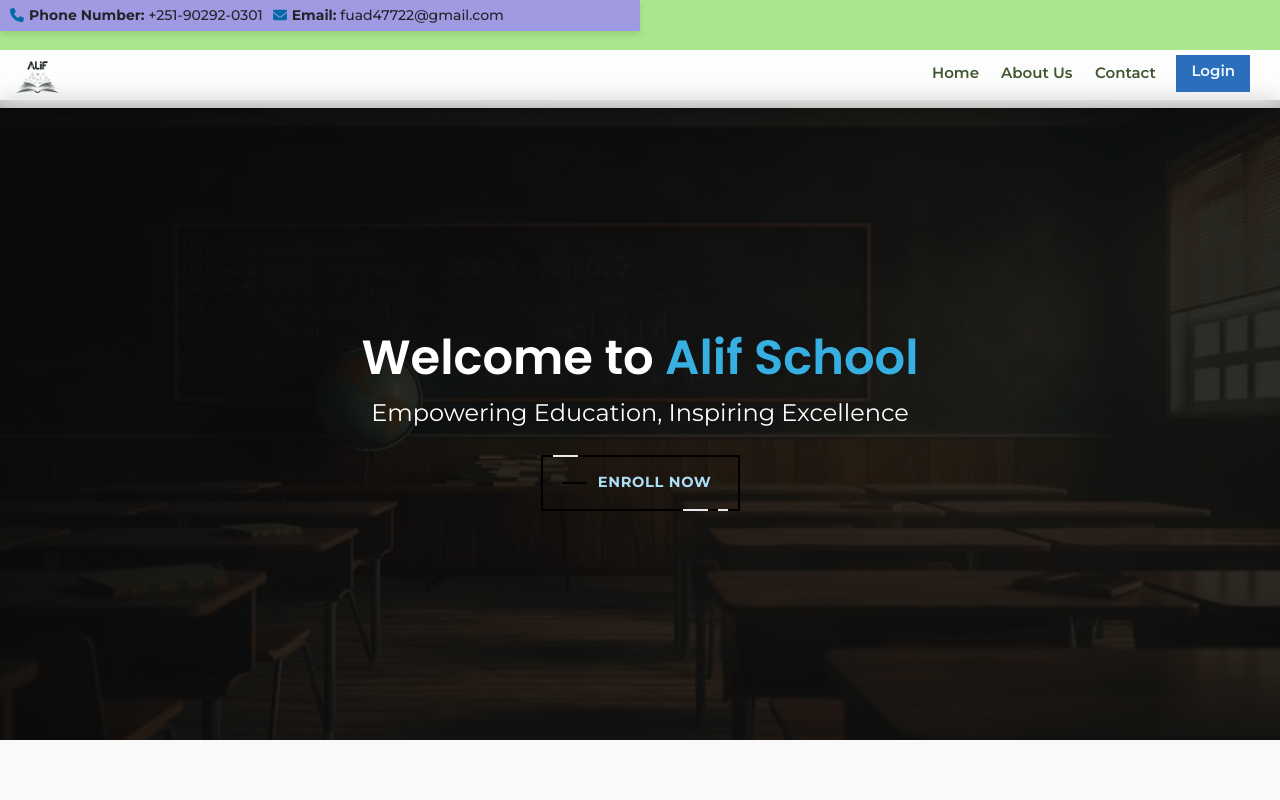
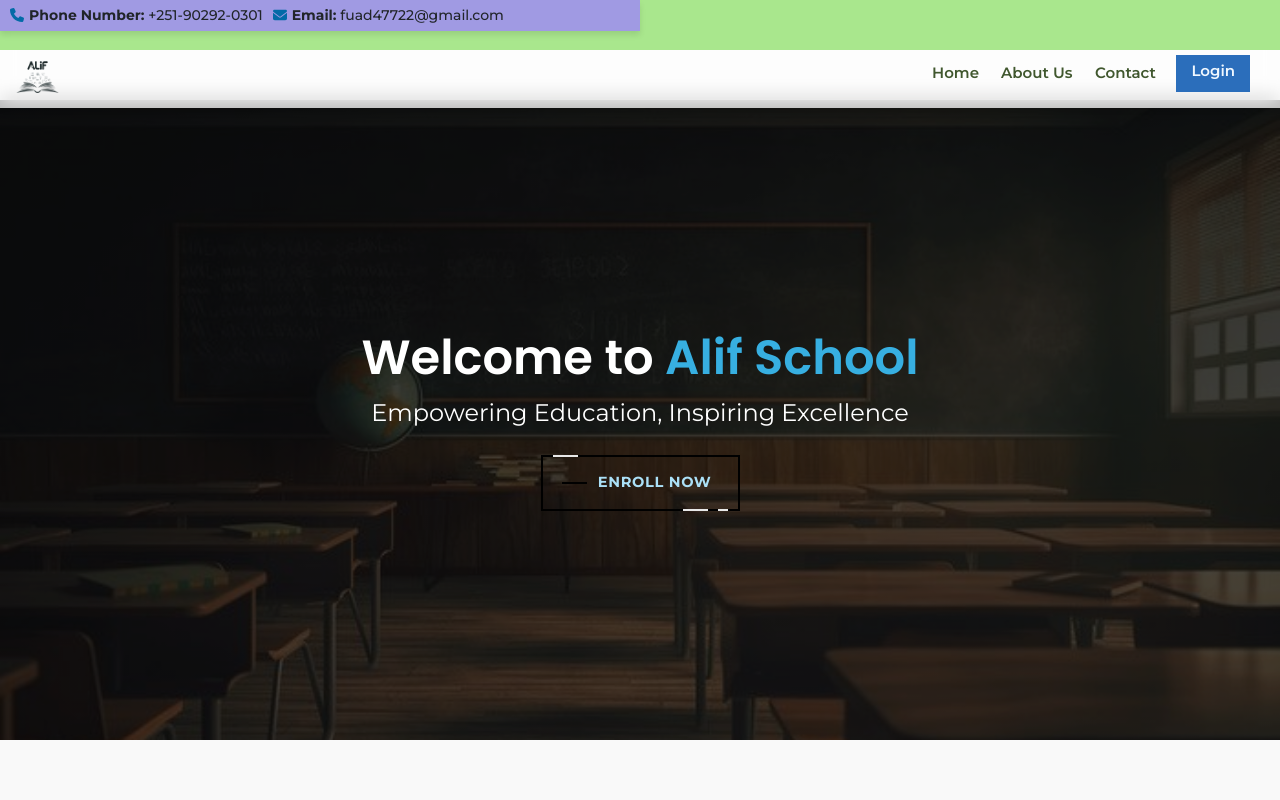
Before and after one commit to FuadJemal86/Alif-School-System, a React (Vite) app in the folder cliaynt/: page / in a window 1280 px wide. Shown: the top 800 px of the page. Built offline with nearby package versions, Linux system fonts and the light colour scheme; no server answers.

Commit message:
Update background gradient opacity in ContactBanner CSS

```diff
--- a/cliaynt/componets/home/contact/contact css/contactBanner.css
+++ b/cliaynt/componets/home/contact/contact css/contactBanner.css
@@ -13,7 +13,7 @@
 .banner {
     width: 100%;
     height: 80vh;
-    background: linear-gradient(to bottom, rgba(0, 0, 0, 0.8), rgba(0, 0, 0, 0.8)), url('../../logo/banner2.jpeg') no-repeat center/cover;
+    background: linear-gradient(to bottom, rgba(0, 0, 0, 0.8), rgba(0, 0, 0, 0.6)), url('../../logo/banner2.jpeg') no-repeat center/cover;
     display: flex;
     justify-content: center;
     align-items: center;
```
